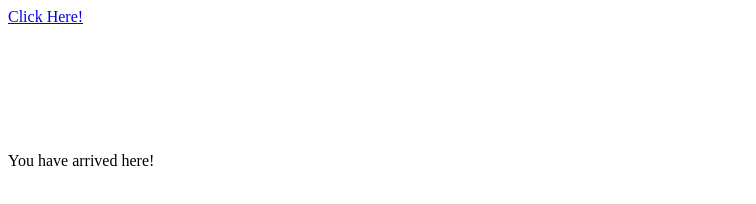
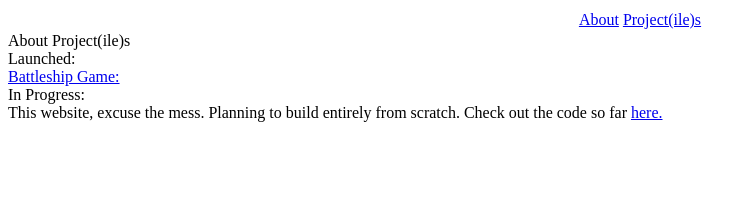
Before and after one commit to dazigemm/dazigemm.github.io, a plain HTML site: page index.html in a window 1280 px wide. Shown: the whole page, without its empty margins (0-756 px from the left). Drawn offline with Linux system fonts and the light colour scheme.

Commit message:
still testing links

```diff
--- a/index.html
+++ b/index.html
@@ -4,11 +4,25 @@
 </head>
 
 <body>
-
-<a href = "#Testing"> Click Here! </a>
-<br><br><br><br><br><br><br><br>
-
-<a name = "Testing"> You have arrived here! </a>
-
+<center>
+<table>
+	<tr>
+		<td> <a href = "#about"> About </a> </td>
+		<td> <a href = "#projects"> Project(ile)s </a> </td>
+	</tr>
+</table>
+</center>
+<a name = "about"> About </a>
+<a name = "projects"> Project(ile)s </a>
+<br>
+Launched:
+<br>
+<a href = "https://github.com/rosyang/Battlefield"> Battleship Game: </a>
+<br>
+In Progress:
+<br>
+This website, excuse the mess. Planning to build entirely from scratch. Check out the code so far
+<a href = "https://github.com/dazigemm/dazigemm.github.io"> here. </a>
+<br>
 </body>
 </html>
```
